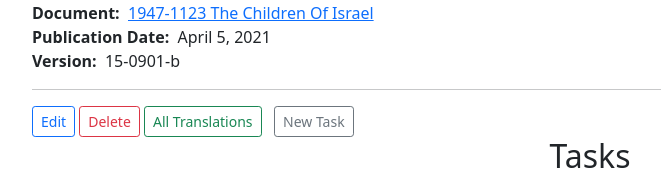
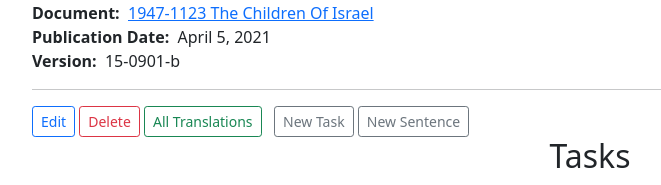
Before and after one commit to ultimitech/tranai4_site, a Django app: page /documents/1/translations/1/ in a window 1280 px wide; the page is wider, and only the part inside the window is pictured. Shown: the part 389-574 px from the top of that part, without its empty margins (50-711 px from the left). Run offline with Django 3.2, Linux system fonts and the light colour scheme; data comes from the database, SQL or seed files in the repository.

Commit message:
add create_translation_sentence

```diff
--- a/tranai/templates/tranai/show_document_translation.html
+++ b/tranai/templates/tranai/show_document_translation.html
@@ -28,6 +28,8 @@
   <!-- <a class="btn btn-outline-secondary btn-sm" href="{% url 'create-document' %}">New Document</a> -->
   <!--<a class="btn btn-outline-secondary btn-sm" href="{% url 'create-document-translation' document.id %}">New Translation</a> -->
   <a class="btn btn-outline-secondary btn-sm" href="{% url 'create-task' %}">New Task</a> <!---->
+  <a class="btn btn-outline-secondary btn-sm" href="{% url 'create-translation-sentence' translation.id %}">New Sentence</a>
+
   <center><h2>Tasks</h2></center>
   <table class="table table-hover">
     <thead>
--- a/tranai/urls.py
+++ b/tranai/urls.py
@@ -25,7 +25,7 @@ urlpatterns = [
     # Sentence
     # path('translations/<translation_id>/sentences/', views.index_translation_sentences, name='index-translation-sentences'),
     path('translations/<translation_id>/sentences/<sentence_id>/', views.show_translation_sentence, name='show-translation-sentence'),
-
+    path('translations/<translation_id>/sentences/new', views.create_translation_sentence, name='create-translation-sentence'),
     path('translations/<translation_id>/sentences/<sentence_id>/edit', views.update_translation_sentence, name='update-translation-sentence'),
 
     # Task
--- a/tranai/views.py
+++ b/tranai/views.py
@@ -171,30 +171,24 @@ def show_translation_sentence(request, translation_id, sentence_id):
   sentence = translation.sentences.get(pk=sentence_id)
   return render(request, 'tranai/show_translation_sentence.html', {'translation': translation, 'sentence': sentence})
 
-# def create_document_translation(request, document_id):
-#   if request.method == 'POST':
-#     form = TranslationForm(request.POST)
-#     if form.is_valid():
-#       try:
-#         # form.save()
-#         translation = form.save()
-#         document = Document.objects.get(pk=document_id)
-#         # translation = Translation.objects.get(pk=translation_id)
-#         translation = Translation.objects.get(pk=translation.id)
-#         translation.document_id = document_id
-#         translation.save()
-#         # model = form.instance
-#         # return redirect('index-translations')
-#         # document
-#         return render(request, 'tranai/show_document.html', {'document': document})
-#       except:
-#         pass
-#     # print('post')
-#     # return HttpResponse("<a class='dropdown-item' href='#'>Translations</a>")
-#   elif request.method == 'GET':
-#     form = TranslationForm()
-#     # print('get')
-#     return render(request, 'tranai/create_document_translation.html', {'form': form})
+def create_translation_sentence(request, translation_id):
+  translation = Translation.objects.get(pk=translation_id)
+  if request.method == 'POST':
+    form = SentenceForm(request.POST)
+    if form.is_valid():
+      try:
+        # form.save()
+        sentence = form.save()
+        # translation = Translation.objects.get(pk=translation_id)
+        sentence = Sentence.objects.get(pk=sentence.id)
+        sentence.translation_id = translation_id
+        sentence.save()
+        return render(request, 'tranai/show_document_translation.html', {'translation': translation})
+      except:
+        pass
+  elif request.method == 'GET':
+    form = SentenceForm()
+    return render(request, 'tranai/create_translation_sentence.html', {'translation': translation, 'form': form})
 
 def update_translation_sentence(request, translation_id, sentence_id):
   sentence = Sentence.objects.get(pk=sentence_id)
```
Also changed, not shown: tranai/templates/tranai/create_translation_sentence.html (added, +17 -0 lines).
